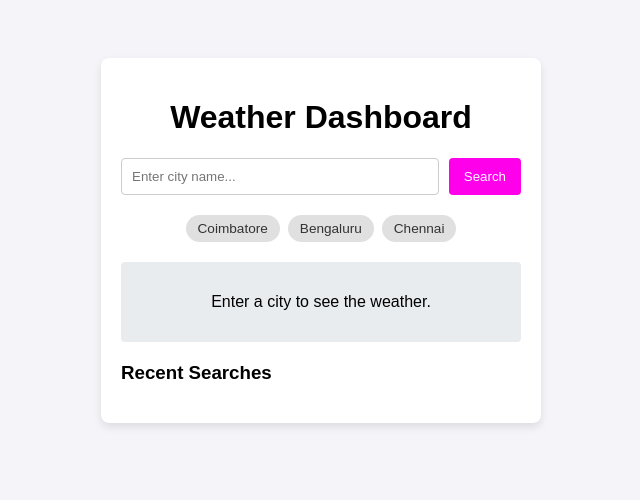
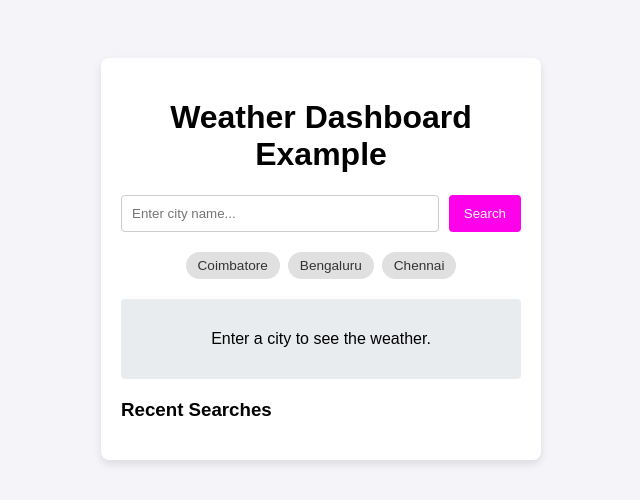
Before and after one commit to Sivapprakash-Chinnaraj/Weather-app, a Flask app: page / in a window 1280 px wide. Shown: the top 500 px of the page, without its empty margins (319-959 px from the left). Run offline with Flask 3, Linux system fonts and the light colour scheme; data that the repository does not hold is empty.

Commit message:
Changed heading

```diff
--- a/templates/index.html
+++ b/templates/index.html
@@ -8,7 +8,7 @@
 </head>
 <body>
     <div class="container">
-        <h1>Weather Dashboard</h1>
+        <h1>Weather Dashboard Example</h1>
         <div class="search-box">
             <input type="text" id="cityInput" placeholder="Enter city name...">
             <button onclick="getWeather()">Search</button>
```
